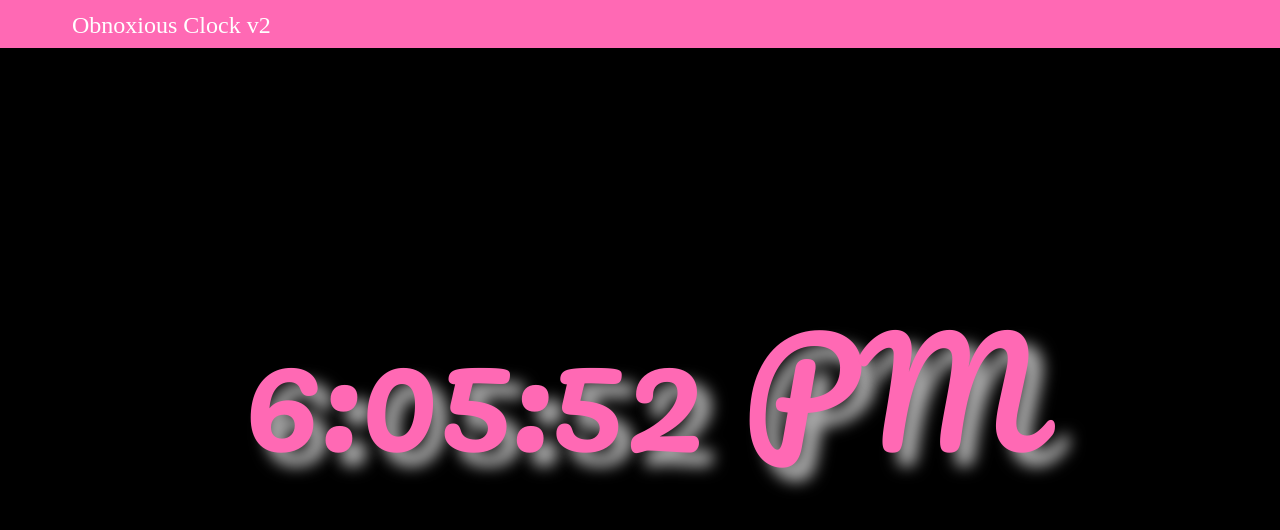
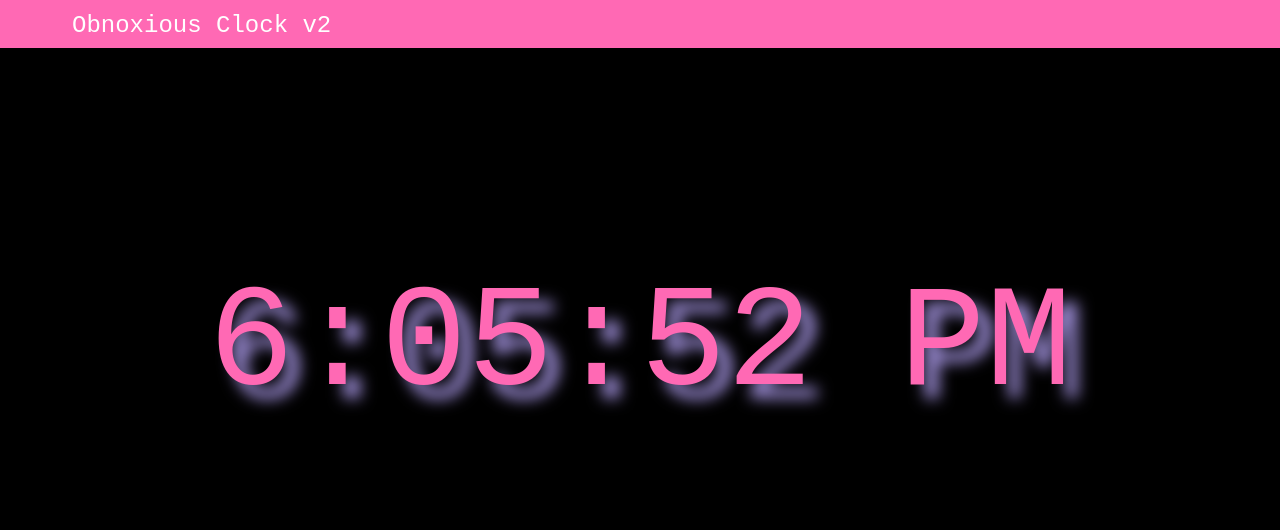
Before and after one commit to silivizzle/obnoxious-clock-react, a React (Create React App) app: page / in a window 1280 px wide. Shown: the top 530 px of the page. Built offline with nearby package versions, Linux system fonts and the light colour scheme.

Commit message:
started work on the styles, looking to implement flexbox

```diff
--- a/src/App.css
+++ b/src/App.css
@@ -1,4 +1,6 @@
 .App {
   text-align: center;
   height: inherit;
+  display: flex column;
+  width: 100%;
 }
--- a/src/components/clock/clock.css
+++ b/src/components/clock/clock.css
@@ -1,15 +1,12 @@
-@import url('https://fonts.googleapis.com/css?family=Pacifico');
+/*@import url('https://fonts.googleapis.com/css?family=Pacifico');*/
 
 .clock {
+	flex-direction: row;
 	position: relative;
   padding-top: 1.5em;
 	top: 0; left: 0; bottom: 0; right: 0;
-	font-family: 'Pacifico';
+	font-family: monofur, Courier New, Courier, monospace;
 	text-align: center;
-	text-shadow: 0.1em 0.1em 0.1em #aaa;
+	text-shadow: 0.1em 0.1em 0.1em #a090db;
 	font-size: 9em;
 }
-
-.clock-color {
-  color: blue;
-}
--- a/src/components/header/header.css
+++ b/src/components/header/header.css
@@ -1,6 +1,9 @@
 .navbar {
   height: 3em;
   background-color: hotpink;
+  display: flex;
+  flex-flow: row;
+  align-content: flex-start;
 }
 
 .title {
@@ -9,5 +12,5 @@
   padding-left: 3em;
   padding-top: .5em;
   font-size: 1.5em;
-  font-family: monofur;
+  font-family: monofur, Courier New, Courier, monospace;
 }
```
